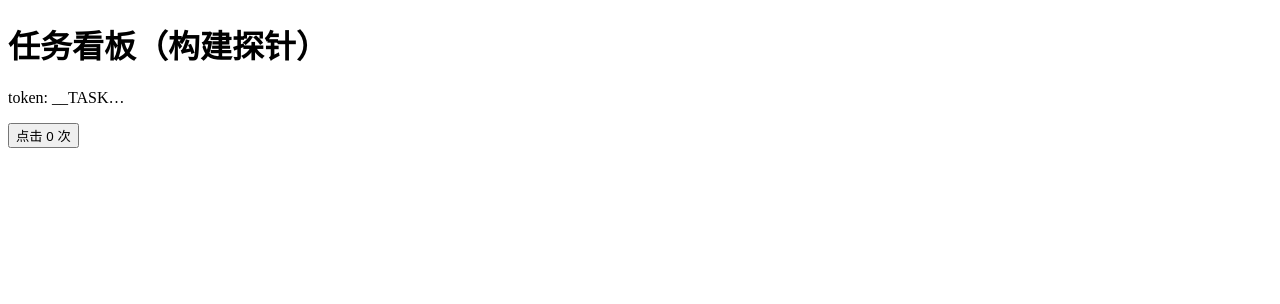
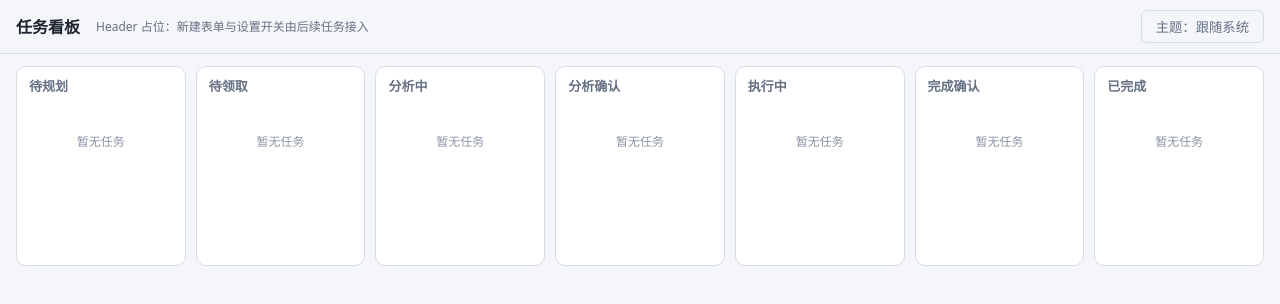
Before and after one commit to zhuchentong/opencode-taskboard, a Svelte app in the folder webapp/: page / in a window 1280 px wide. Shown: the top 304 px of the page. Built offline with nearby package versions, Linux system fonts and the light colour scheme.

Commit message:
feat: 🎨 前端脚手架与双主题系统

```diff
--- a/webapp/src/App.svelte
+++ b/webapp/src/App.svelte
@@ -1,10 +1,47 @@
 <script lang="ts">
-  // Spike 探针：验证 Svelte 5 runes 编译链。正式实现由 Task 4 替换。
-  let count = $state(0)
+  import { onMount } from "svelte"
+  import { get } from "svelte/store"
+  import { cycleThemeMode, themeMode, type ThemeMode } from "./theme"
+  import type { Status } from "./lib/types"
+
+  const MODE_LABEL: Record<ThemeMode, string> = {
+    auto: "主题：跟随系统",
+    light: "主题：浅色",
+    dark: "主题：深色",
+  }
+
+  // 七列静态壳：Task 6 由 Board/Column 组件替换为真实分组渲染
+  const COLUMNS: { status: Status; label: string }[] = [
+    { status: "planning", label: "待规划" },
+    { status: "pending", label: "待领取" },
+    { status: "analyzing", label: "分析中" },
+    { status: "analysis_confirm", label: "分析确认" },
+    { status: "executing", label: "执行中" },
+    { status: "completion_confirm", label: "完成确认" },
+    { status: "done", label: "已完成" },
+  ]
+
+  let mode = $state<ThemeMode>(get(themeMode))
+
+  onMount(() => themeMode.subscribe((m) => (mode = m)))
+
+  const modeLabel = $derived(MODE_LABEL[mode])
 </script>
 
-<main>
-  <h1>任务看板（构建探针）</h1>
-  <p>token: {window.__TASKBOARD_TOKEN__.slice(0, 6)}…</p>
-  <button onclick={() => count++}>点击 {count} 次</button>
+<header class="app-header">
+  <h1>任务看板</h1>
+  <span class="note">Header 占位：新建表单与设置开关由后续任务接入</span>
+  <span class="spacer"></span>
+  <button class="ghost" onclick={cycleThemeMode} title="切换主题（自动 → 浅色 → 深色）">
+    {modeLabel}
+  </button>
+</header>
+
+<main class="board">
+  {#each COLUMNS as col (col.status)}
+    <section class="column" data-status={col.status}>
+      <h2>{col.label}</h2>
+      <p class="empty">暂无任务</p>
+    </section>
+  {/each}
 </main>
--- /dev/null
+++ b/webapp/src/app.css
@@ -0,0 +1,118 @@
+/* ============ 主题变量 ============ */
+/* 暗色为默认基准（沿用上一版看板色板）；[data-theme] 由 theme.ts 写入 html 元素 */
+:root,
+[data-theme="dark"] {
+  --bg: #0f1115;
+  --col: #171a21;
+  --card: #1f2430;
+  --card-hover: #262c3a;
+  --line: #2a303e;
+  --text: #e6e9ef;
+  --muted: #9aa3b2;
+  --accent: #5b8cff;
+  --ok: #3fb96b;
+  --warn: #e0a13c;
+  --danger: #e05c5c;
+}
+
+[data-theme="light"] {
+  --bg: #f4f6fa;
+  --col: #ffffff;
+  --card: #ffffff;
+  --card-hover: #eef2f9;
+  --line: #d7dde7;
+  --text: #1c2430;
+  --muted: #667084;
+  --accent: #3b6fe0;
+  --ok: #2e9e57;
+  --warn: #b97f1e;
+  --danger: #d04848;
+}
+
+/* ============ 基础 ============ */
+* {
+  box-sizing: border-box;
+}
+
+body {
+  margin: 0;
+  background: var(--bg);
+  color: var(--text);
+  font: 14px/1.5 system-ui, "PingFang SC", "Microsoft YaHei", sans-serif;
+}
+
+button {
+  background: var(--accent);
+  color: #fff;
+  border: none;
+  border-radius: 6px;
+  padding: 6px 14px;
+  cursor: pointer;
+}
+button:hover {
+  filter: brightness(1.1);
+}
+button.ghost {
+  background: transparent;
+  color: var(--muted);
+  border: 1px solid var(--line);
+}
+button.ghost:hover {
+  color: var(--text);
+  filter: none;
+}
+
+/* ============ 布局壳：Header ============ */
+.app-header {
+  display: flex;
+  align-items: center;
+  gap: 16px;
+  padding: 10px 16px;
+  border-bottom: 1px solid var(--line);
+  position: sticky;
+  top: 0;
+  background: var(--bg);
+  z-index: 5;
+}
+.app-header h1 {
+  font-size: 16px;
+  margin: 0;
+  white-space: nowrap;
+}
+.app-header .note {
+  color: var(--muted);
+  font-size: 12px;
+}
+.app-header .spacer {
+  flex: 1;
+}
+
+/* ============ 布局壳：七列看板 ============ */
+.board {
+  display: grid;
+  grid-template-columns: repeat(7, minmax(168px, 1fr));
+  gap: 10px;
+  padding: 12px 16px;
+  align-items: start;
+}
+
+.column {
+  background: var(--col);
+  border: 1px solid var(--line);
+  border-radius: 10px;
+  min-height: 200px;
+  padding: 8px;
+}
+.column h2 {
+  font-size: 13px;
+  margin: 2px 4px 8px;
+  color: var(--muted);
+  font-weight: 600;
+}
+.column .empty {
+  color: var(--muted);
+  font-size: 12px;
+  text-align: center;
+  padding: 24px 0;
+  opacity: 0.75;
+}
--- /dev/null
+++ b/webapp/src/lib/types.ts
@@ -0,0 +1,38 @@
+// 前端类型副本：与 src/types.ts 字段保持一致（重构期间手动同步）
+export type Status =
+  | "planning"
+  | "pending"
+  | "analyzing"
+  | "analysis_confirm"
+  | "executing"
+  | "completion_confirm"
+  | "done"
+
+export interface TaskComment {
+  author: string
+  text: string
+  createdAt: number
+}
+
+export interface Claim {
+  sessionID: string
+  agent: string
+  claimedAt: number
+}
+
+export interface Task {
+  id: string
+  title: string
+  description: string
+  status: Status
+  analysis?: string
+  result?: string
+  comments: TaskComment[]
+  claim?: Claim
+  createdAt: number
+  updatedAt: number
+}
+
+export interface BoardSettings {
+  requireAnalysisConfirm: boolean
+}
--- a/webapp/src/main.ts
+++ b/webapp/src/main.ts
@@ -1,5 +1,10 @@
 import { mount } from "svelte"
 import App from "./App.svelte"
+import { initTheme } from "./theme"
+import "./app.css"
+
+// 挂载前先落 data-theme，避免首帧主题闪烁
+initTheme()
 
 const target = document.getElementById("app")
 if (target) mount(App, { target })
--- /dev/null
+++ b/webapp/src/theme.ts
@@ -0,0 +1,63 @@
+import { writable, type Writable } from "svelte/store"
+
+export type ThemeMode = "auto" | "light" | "dark"
+
+const STORAGE_KEY = "taskboard-theme"
+
+const darkQuery =
+  typeof window !== "undefined" && typeof window.matchMedia === "function"
+    ? window.matchMedia("(prefers-color-scheme: dark)")
+    : null
+
+function storedMode(): ThemeMode {
+  try {
+    const raw = localStorage.getItem(STORAGE_KEY)
+    return raw === "light" || raw === "dark" ? raw : "auto"
+  } catch {
+    return "auto"
+  }
+}
+
+/** auto 解析为系统当前偏好，其余原样返回 */
+function resolveTheme(mode: ThemeMode): "light" | "dark" {
+  return mode === "auto" ? (darkQuery?.matches ? "dark" : "light") : mode
+}
+
+/** 三态主题（auto 跟随系统 / light / dark），持久化到 localStorage，默认 auto */
+export const themeMode: Writable<ThemeMode> = writable(storedMode())
+
+/** 循环切换：auto → light → dark → auto */
+export function cycleThemeMode(): void {
+  themeMode.update((m) => (m === "auto" ? "light" : m === "light" ? "dark" : "auto"))
+}
+
+/**
+ * 订阅 themeMode，把解析后的主题写到 document.documentElement.dataset.theme；
+ * auto 模式下监听 prefers-color-scheme 变化实时跟随。
+ * 返回清理函数（测试 / HMR 用）。
+ */
+export function initTheme(): () => void {
+  let current: ThemeMode = "auto"
+
+  const apply = (mode: ThemeMode) => {
+    current = mode
+    document.documentElement.dataset.theme = resolveTheme(mode)
+    try {
+      localStorage.setItem(STORAGE_KEY, mode)
+    } catch {
+      // 存储不可用时主题仅本次会话生效
+    }
+  }
+
+  const unsubscribe = themeMode.subscribe(apply)
+
+  const onSystemChange = () => {
+    if (current === "auto") document.documentElement.dataset.theme = resolveTheme("auto")
+  }
+  darkQuery?.addEventListener("change", onSystemChange)
+
+  return () => {
+    unsubscribe()
+    darkQuery?.removeEventListener("change", onSystemChange)
+  }
+}
```
